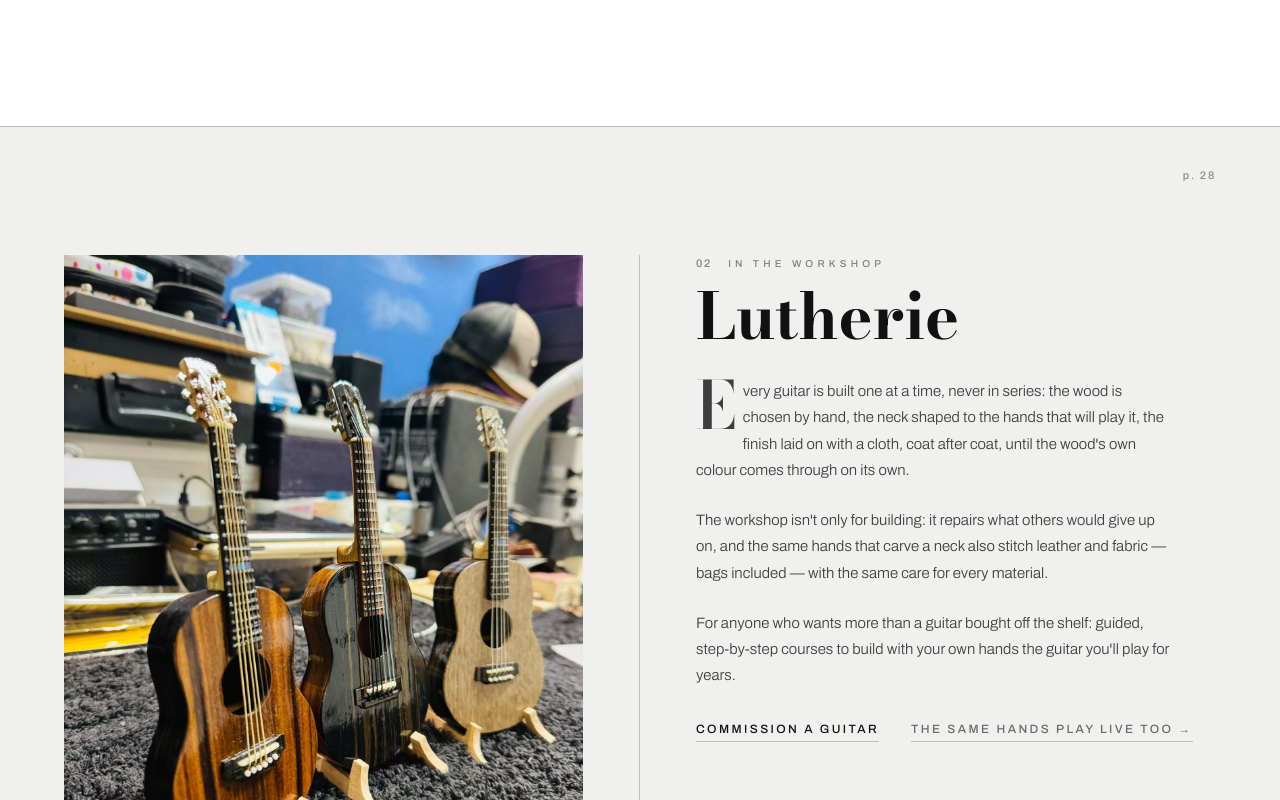
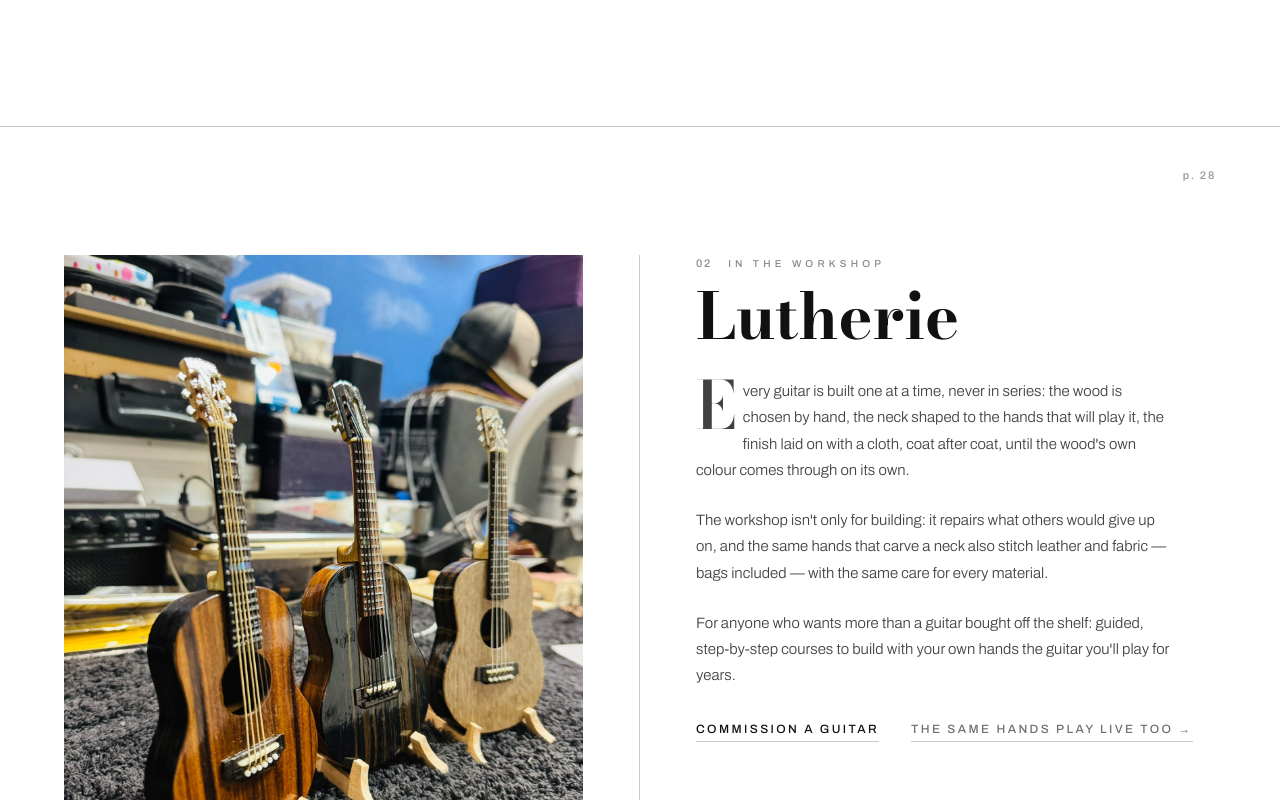
Before and after one commit to aagozar/rons-gemini-version-1, a Next.js app: page / in a window 1280 px wide. Shown: the part 1580-2380 px from the top of the page. Built offline with nearby package versions, Linux system fonts and the light colour scheme; no server answers.

Commit message:
fix background color liuteria

```diff
--- a/components/TreAnime.tsx
+++ b/components/TreAnime.tsx
@@ -15,28 +15,19 @@ import { useLingua } from "@/lib/useLingua";
    lato, slideshow di foto dall'altro, separati da un filo
    verticale. Le due sezioni sono specchiate (Musica: testo a
    sinistra, foto a destra — Liuteria: il contrario) così non si
-   ripetono una nell'altra. Solo Liuteria prende il fondo "carta
-   alternativa", l'unica variazione di fondo prevista dal brief.
+   ripetono una nell'altra. Stesso fondo bianco per entrambe.
    ============================================================ */
 export default function TreAnime() {
   const [musica, liuteria] = ANIME;
 
   return (
     <>
-      {musica && (
-        <ArticoloDoppiaPagina
-          anima={musica}
-          numero="01"
-          pagina="12"
-          fondo="carta"
-        />
-      )}
+      {musica && <ArticoloDoppiaPagina anima={musica} numero="01" pagina="12" />}
       {liuteria && (
         <ArticoloDoppiaPagina
           anima={liuteria}
           numero="02"
           pagina="28"
-          fondo="carta-alt"
           invertito
         />
       )}
@@ -114,13 +105,11 @@ function ArticoloDoppiaPagina({
   anima,
   numero,
   pagina,
-  fondo,
   invertito = false,
 }: {
   anima: Anima;
   numero: string;
   pagina: string;
-  fondo: "carta" | "carta-alt";
   invertito?: boolean;
 }) {
   const { t } = useLingua();
@@ -201,9 +190,7 @@ function ArticoloDoppiaPagina({
       whileInView="show"
       viewport={VIEWPORT}
       variants={stagger(0, 0.1)}
-      className={`relative border-t px-6 py-24 hairline sm:px-10 lg:px-16 lg:py-32 ${
-        fondo === "carta-alt" ? "bg-carta-alt" : "bg-carta"
-      }`}
+      className="relative border-t px-6 py-24 hairline bg-carta sm:px-10 lg:px-16 lg:py-32"
       aria-label={`${testi.titolo} — ${testi.occhiello}`}
     >
       <Folio numero={pagina} />
```
